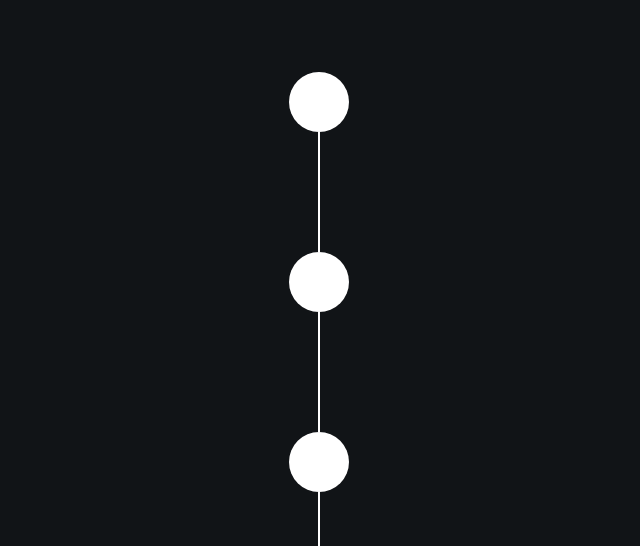
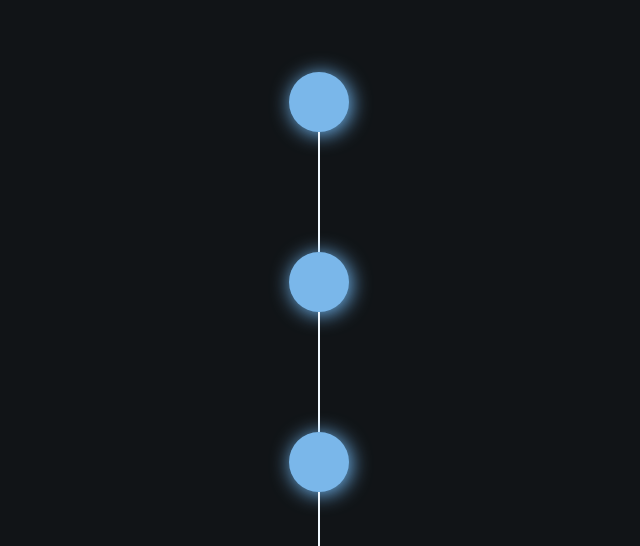
Before and after one commit to HasibCoderLab/portfolio-with-react, a React (Vite) app: page / in a window 1280 px wide. Shown: the part 858-1404 px from the top of the page, without its empty margins (1-641 px from the left). Built offline with nearby package versions, Linux system fonts and the light colour scheme.

Commit message:
remove log

```diff
--- a/src/components/About/About.css
+++ b/src/components/About/About.css
@@ -23,12 +23,13 @@
     width: 60px;
     height: 60px;
     border-radius: 50px;
-    background-color: #fff;
+    background-color: #7ab7ea;
+    box-shadow: 2px  2px 20px #78c2ff;
 }
 
 .line{
 width: 2px;
 height: 120px;
-    background-color: #fff;
+    background-color: aliceblue;
 
 }
--- a/src/components/Nav/Nav.jsx
+++ b/src/components/Nav/Nav.jsx
@@ -4,7 +4,7 @@ import "./Nav.css"
 const Nav = () => {
  let menu =  useRef();
  let mobile =  useRef();
- console.log(menu);
+
 
   return (
     <div>
```
